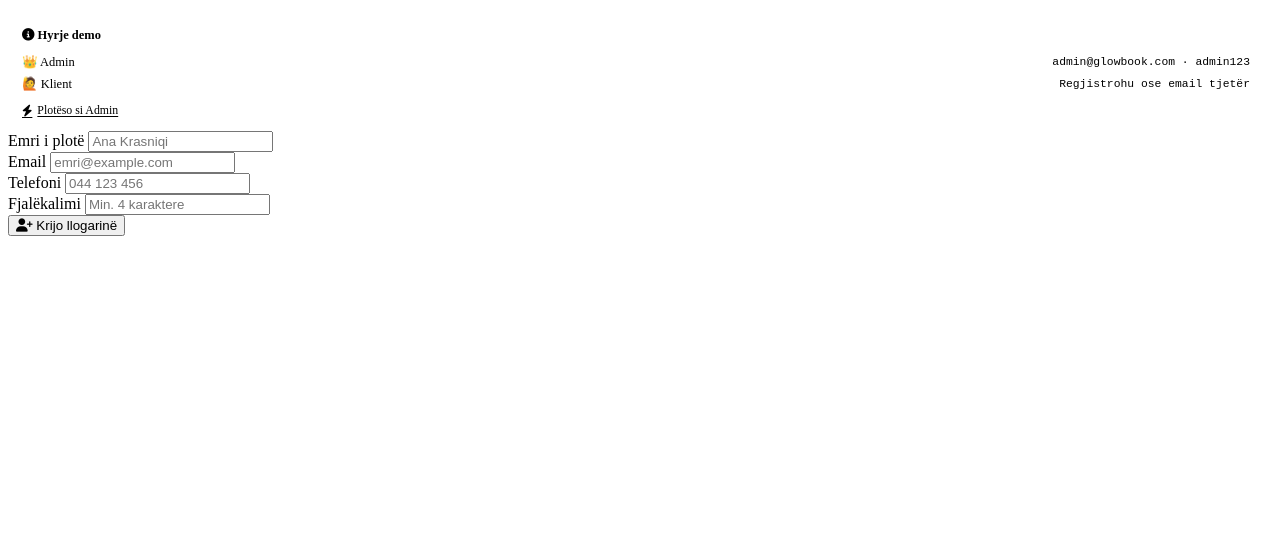
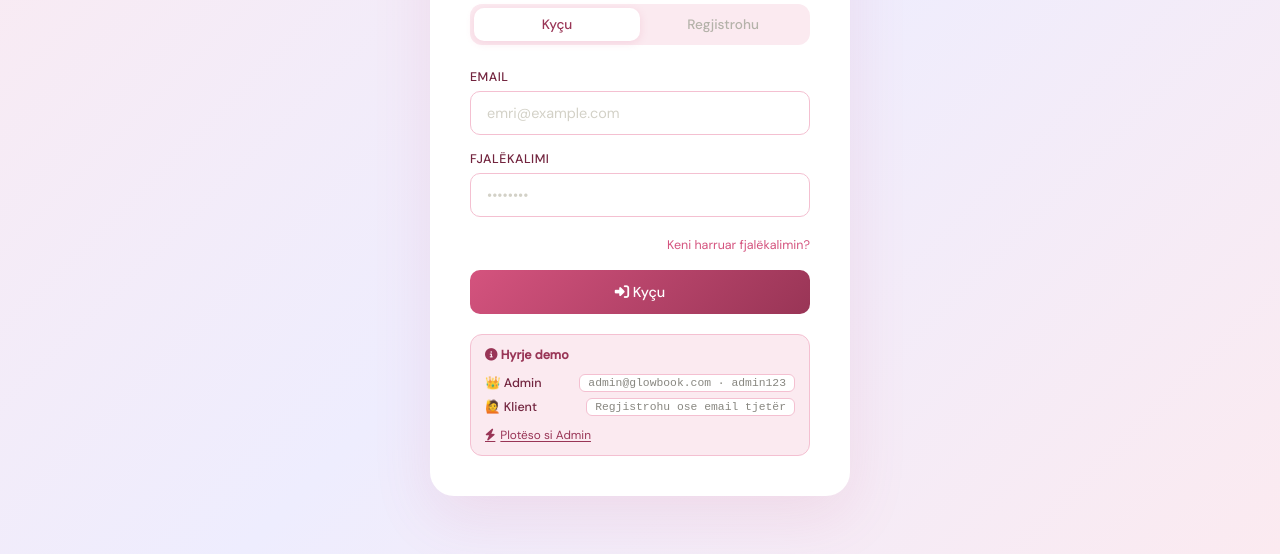
Before and after one commit to erta-fekaj1/GlowBook, a plain HTML site: page Frontend/pages/index.html in a window 1280 px wide. Shown: the part 246-800 px from the top of the page. Drawn offline with nearby package versions, Linux system fonts and the light colour scheme; the site is published under a folder, as on GitHub Pages, so addresses that start at the root find nothing.

Commit message:
fix: correct stylesheet path in index.html for proper loading

```diff
--- a/Frontend/pages/index.html
+++ b/Frontend/pages/index.html
@@ -4,7 +4,7 @@
     <meta charset="UTF-8">
     <meta name="viewport" content="width=device-width, initial-scale=1.0">
     <title>Glow Book - Kyçu</title>
-    <link rel="stylesheet" href="/Frontend/css/style.css">
+    <link rel="stylesheet" href="../css/style.css">
     <link rel="stylesheet" href="https://cdnjs.cloudflare.com/ajax/libs/font-awesome/6.5.2/css/all.min.css">
     <style>
         .login-field-error{display:block;font-size:.73rem;color:#D85A30;margin-top:4px}
```
